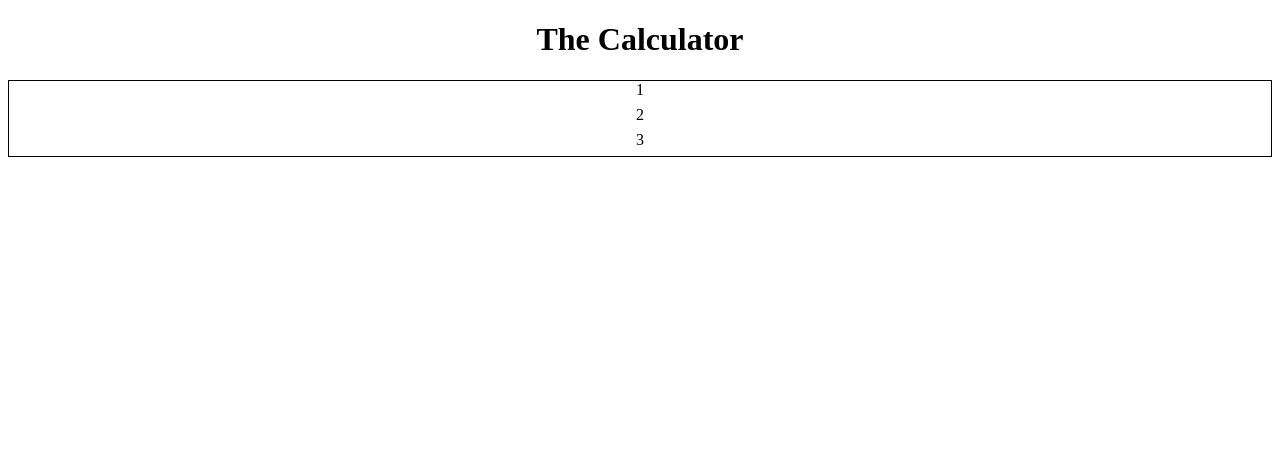
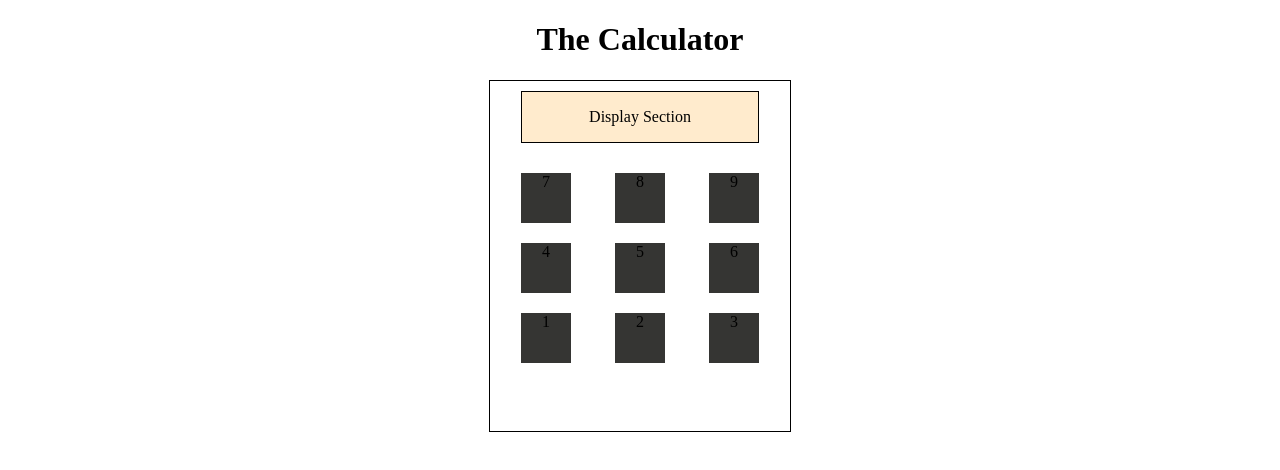
Before and after one commit to nthnsj/My-Web-Application, a plain HTML site: page Calculator/index.html in a window 1280 px wide. Drawn offline with Linux system fonts and the light colour scheme.

Commit message:
Calculator codes added

```diff
--- a/Calculator/css/styles.css
+++ b/Calculator/css/styles.css
@@ -4,13 +4,29 @@ body {
 
 .calc-container {
   border: solid 1px;
+  display: inline-block;
+  height: 350px;
+  width: 300px;
 }
 
 .calc-key-row {
-  display: inline-block;
+  margin-top: 20px;
+  margin-bottom: 20px;
 }
 
 .calc-key {
-  height: 25px;
-  width: 25px;
+  background-color: rgb(53, 53, 51);
+  height: 50px;
+  width: 50px;
+  display: inline-block;
+  margin-right: 20px;
+  margin-left: 20px;
 }
+.display-section {
+  border: solid 1px;
+  width: 236px;
+  height: 50px;
+  background-color: blanchedalmond;
+  display: inline-block;
+  margin: 10px 0 10px;
+}
--- a/Calculator/index.html
+++ b/Calculator/index.html
@@ -10,6 +10,22 @@
   <body>
     <h1>The Calculator</h1>
     <div class="calc-container">
+      <div class="display-section">
+        <p>Display Section</p>
+      </div>
+
+      <div class="calc-key-row">
+        <div class="calc-key">7</div>
+        <div class="calc-key">8</div>
+        <div class="calc-key">9</div>
+      </div>
+
+      <div class="calc-key-row">
+        <div class="calc-key">4</div>
+        <div class="calc-key">5</div>
+        <div class="calc-key">6</div>
+      </div>
+
       <div class="calc-key-row">
         <div class="calc-key">1</div>
         <div class="calc-key">2</div>
```
